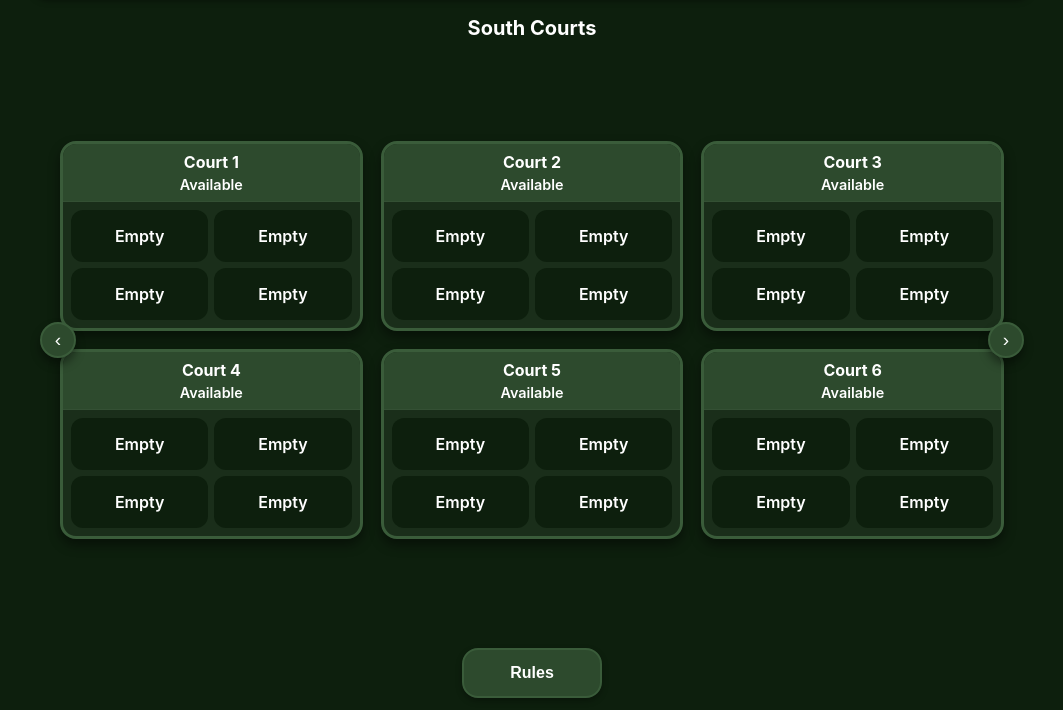
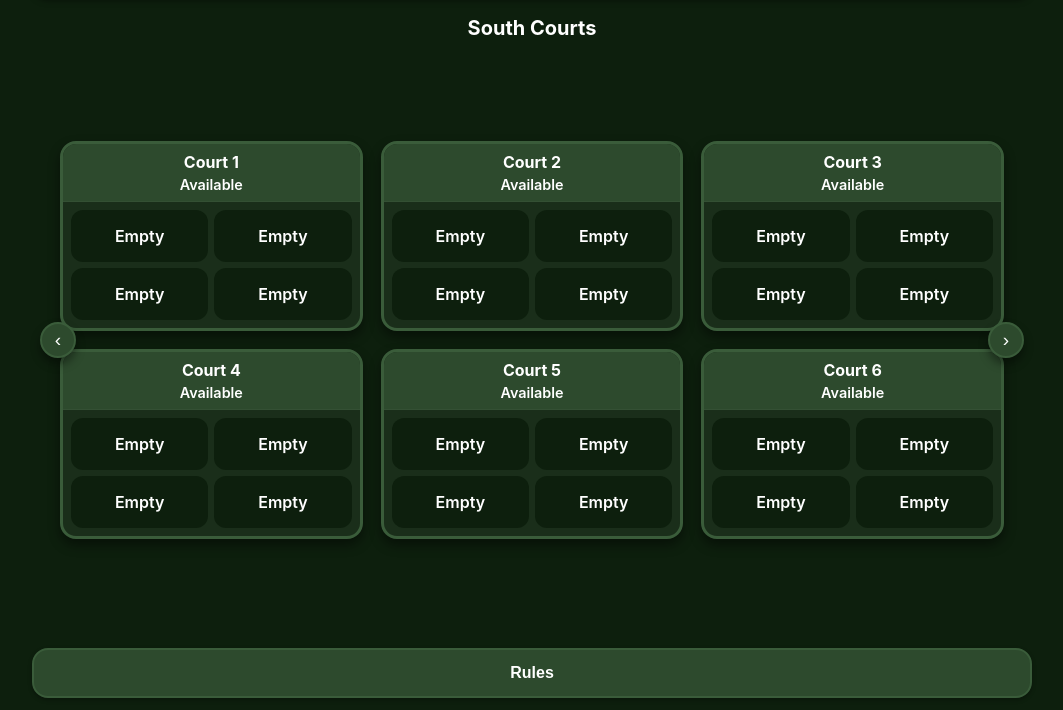
Before and after one commit to jarenpeters/dinQ, a website built with webpack: page index.html in a window 1280 px wide. Shown: the part 90-800 px from the top of the page, without its empty margins (108-1171 px from the left). Built offline with nearby package versions, Linux system fonts and the light colour scheme; files whose address does not match are found by name.

Commit message:
changes from g

```diff
--- a/index.html
+++ b/index.html
@@ -45,17 +45,15 @@
     }
 
     .nav-btn {
-      flex: 1; /* makes buttons equal width */
-      max-width: 140px; /* optional: cap their width */
       background: #2d4a2d;
       color: #fff;
       border: 2px solid #3a5c3a;
-      padding: 10px 16px;
-      border-radius: 12px;
-      font-size: 0.95rem;
+      padding: 8px 12px;       /* smaller padding */
+      border-radius: 10px;     /* slightly tighter corners */
+      font-size: 0.85rem;      /* smaller text */
       font-weight: 600;
       cursor: pointer;
-      box-shadow: 0 3px 6px rgba(0,0,0,0.3);
+      box-shadow: 0 2px 4px rgba(0,0,0,0.3);
       white-space: nowrap;
       text-align: center;
     }
@@ -72,6 +70,7 @@
     .bottom-bar {
       margin-top: 20px;
       text-align: center;
+      width: auto;
     }
 
     .rules-btn {
```
